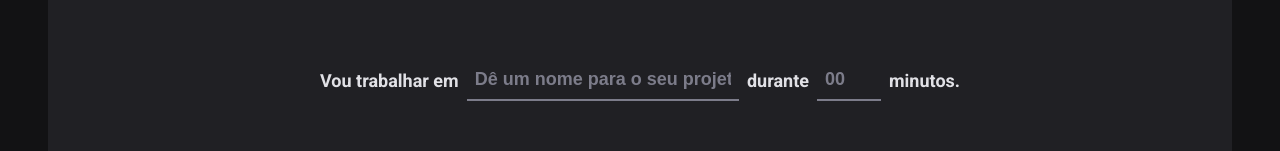
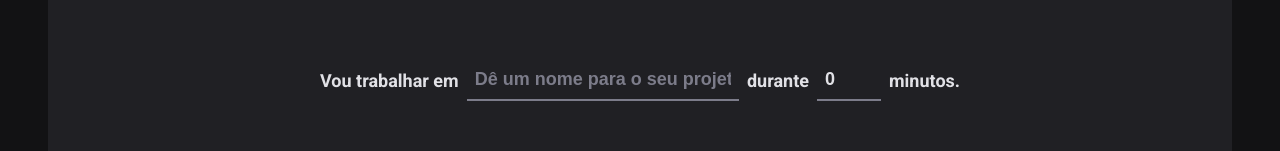
Before and after one commit to MarlonChi/ignite-timer, a React (Vite) app: page / in a window 1280 px wide. Shown: the part 166-317 px from the top of the page. Built offline with nearby package versions, Linux system fonts and the light colour scheme.

Commit message:
feat: zod integration

```diff
--- a/package.json
+++ b/package.json
@@ -10,12 +10,14 @@
     "preview": "vite preview"
   },
   "dependencies": {
+    "@hookform/resolvers": "^3.3.2",
     "phosphor-react": "^1.4.1",
     "react": "^18.2.0",
     "react-dom": "^18.2.0",
     "react-hook-form": "^7.48.2",
     "react-router-dom": "^6.20.0",
-    "styled-components": "^6.1.1"
+    "styled-components": "^6.1.1",
+    "zod": "^3.22.4"
   },
   "devDependencies": {
     "@rocketseat/eslint-config": "^2.1.0",
--- a/src/pages/Home/index.tsx
+++ b/src/pages/Home/index.tsx
@@ -1,4 +1,7 @@
 import { useForm } from "react-hook-form";
+import * as zod from "zod";
+import { zodResolver } from "@hookform/resolvers/zod";
+
 import { Play } from "phosphor-react";
 import {
   CountdownContainer,
@@ -10,11 +13,28 @@
   TaskInput,
 } from "./styles";
 
+const newCycleFormValidationSchema = zod.object({
+  task: zod.string().min(1, "Informe a tarefa"),
+  minutesAmount: zod
+    .number()
+    .min(5, "O ciclo precisa ser de no mínimo 5 minutos.")
+    .max(60, "O ciclo precisa ser de no máximo 60 minutos."),
+});
+
+type NewCycleFormData = zod.infer<typeof newCycleFormValidationSchema>;
+
 export function Home() {
-  const { register, handleSubmit, watch } = useForm();
+  const { register, handleSubmit, watch, reset } = useForm<NewCycleFormData>({
+    resolver: zodResolver(newCycleFormValidationSchema),
+    defaultValues: {
+      task: "",
+      minutesAmount: 0,
+    },
+  });
 
-  function handleCreateNewCycle(data: any) {
+  function handleCreateNewCycle(data: NewCycleFormData) {
     console.log(data);
+    reset();
   }
 
   const task = watch("task");
```
Also changed, not shown: 1 other file (tests, documents, lock files or other folders).
